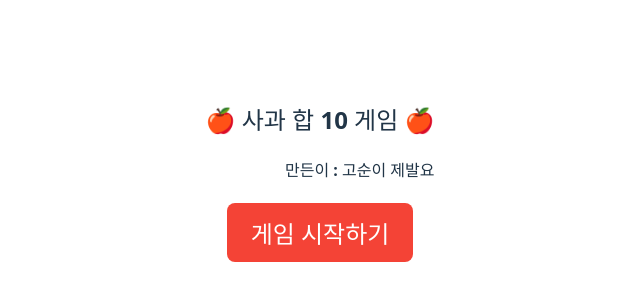
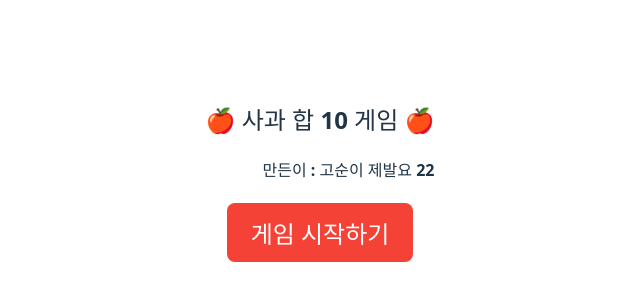
Before and after one commit to yoongoeun-cell/sirugame, a React (Vite) app: page / in a window 1280 px wide. Shown: the part 228-528 px from the top of the page, without its empty margins (320-960 px from the left). Built offline with nearby package versions, Linux system fonts and the light colour scheme.

Commit message:
드래그 수정 고순 제발요22 버전

```diff
--- a/src/components/SiruGame.jsx
+++ b/src/components/SiruGame.jsx
@@ -12,7 +12,8 @@ export default function AppleGame() {
   const [grid, setGrid] = useState([]);
   const [selectedCells, setSelectedCells] = useState([]);
   const [dragRect, setDragRect] = useState(null);
-  // isDragging을 useRef로 관리
+
+  // isDragging 상태 useRef로 관리
   const isDraggingRef = useRef(false);
 
   const [score, setScore] = useState(0);
@@ -99,7 +100,7 @@ export default function AppleGame() {
     selectCellsInRect(dragStartRef.current, endCoord);
   };
 
-  // 터치 이벤트
+  // 터치 이벤트 - addEventListener 직접 등록 (최신 isDraggingRef 사용)
   useEffect(() => {
     const gameArea = gameAreaRef.current;
     if (!gameArea) return;
@@ -228,7 +229,7 @@ export default function AppleGame() {
       <div style={{ textAlign: "center" }}>
         <h2>🍎 사과 합 10 게임 🍎</h2>
         <h4 style={{ textAlign: "right", marginTop: ".5px" }}>
-          만든이 : 고순이 제발요
+          만든이 : 고순이 제발요 22
         </h4>
         <button
           onClick={startGame}
```
